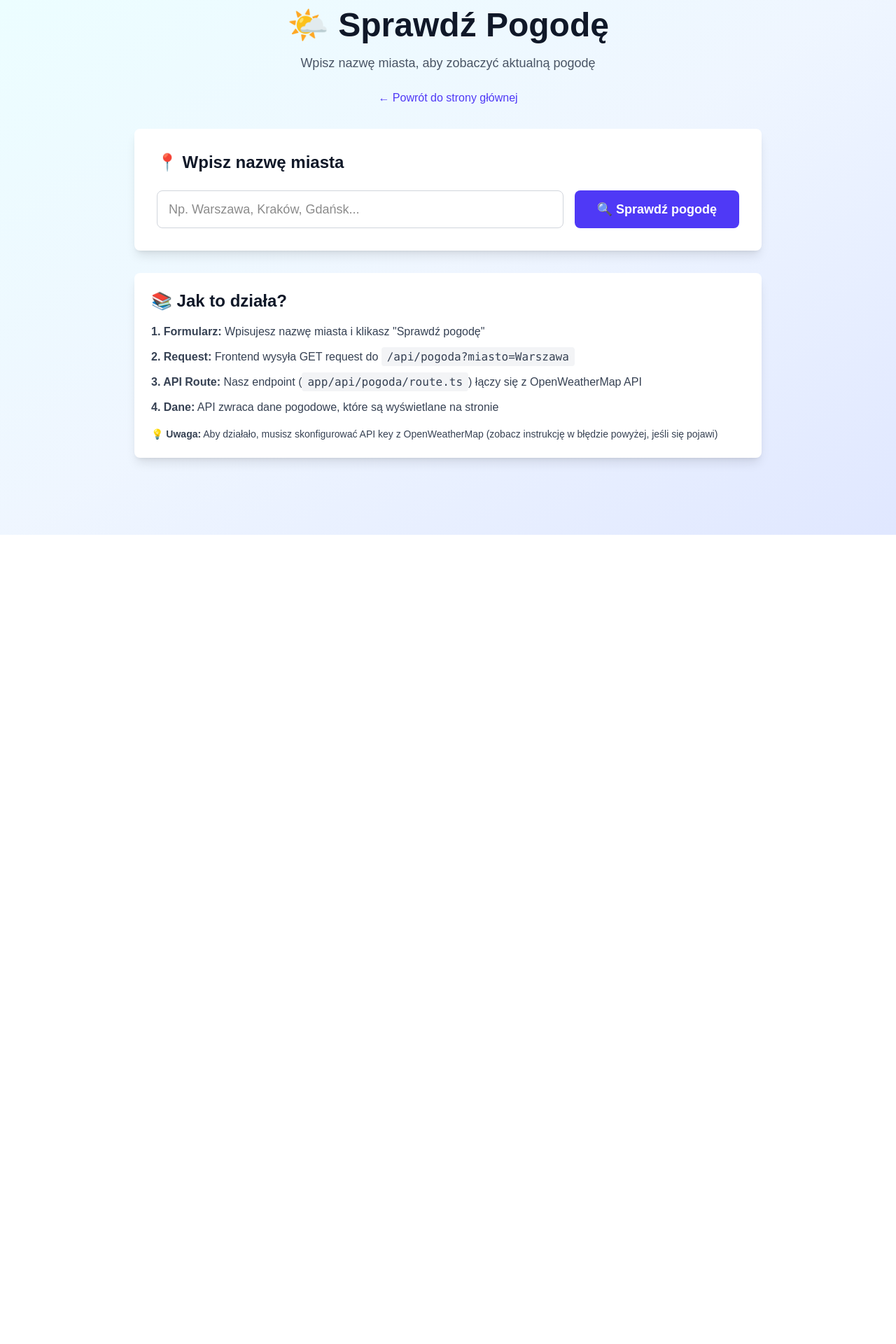
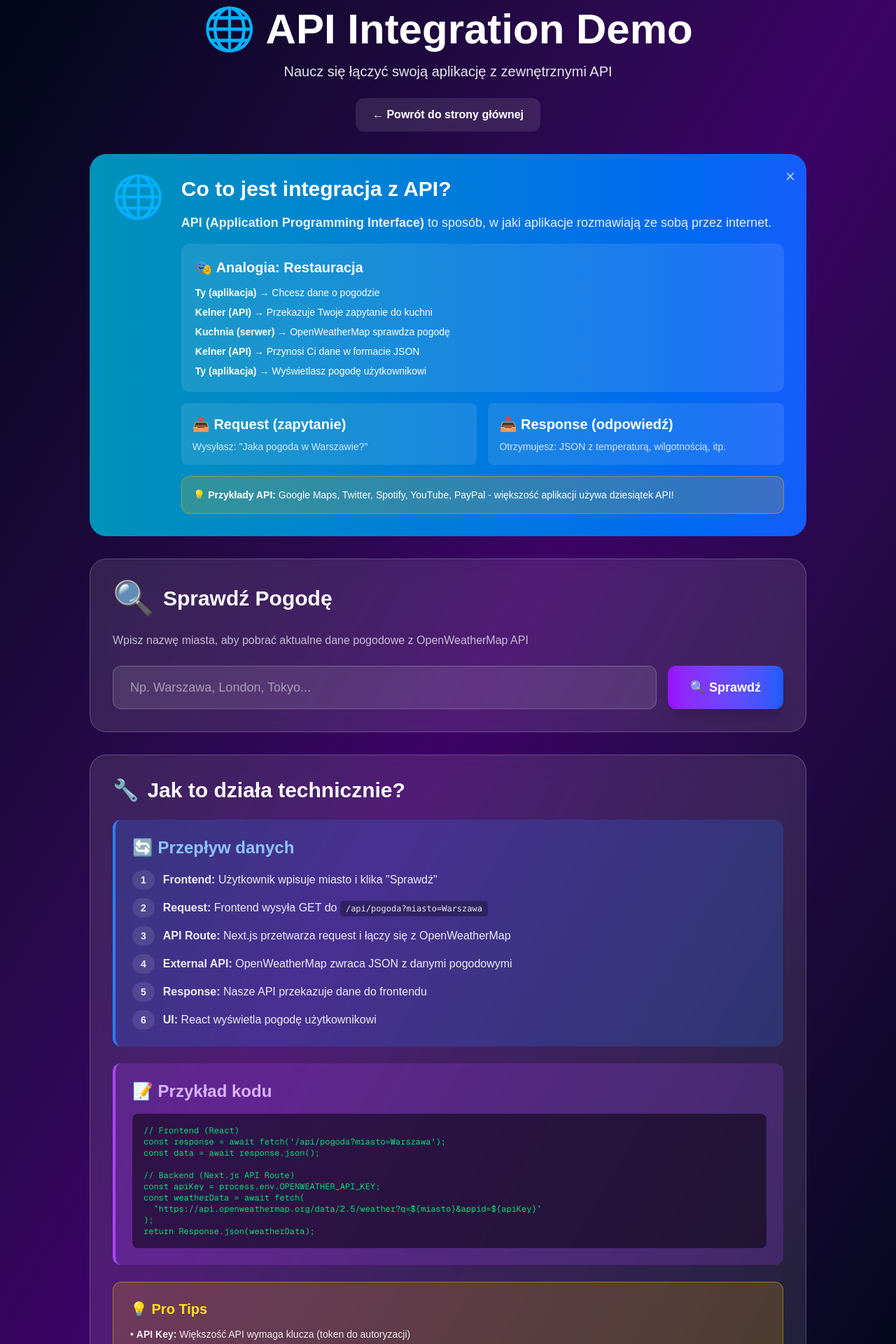
Before and after one commit to KarolSzynkiewicz/JS-react-next-sqllite-demo, a Next.js app: page /pogoda in a window 1280 px wide. Shown: the part 100-2020 px from the top of the page at 70% size. Before the commit the page ends 864 px from the top, so only its background shows below. Built offline with nearby package versions, Linux system fonts and the light colour scheme.

Commit message:
Transform pogoda to educational API Integration demo

```diff
--- a/app/pogoda/page.tsx
+++ b/app/pogoda/page.tsx
@@ -1,28 +1,9 @@
-/**
- * STRONA POGODY - app/pogoda/page.tsx
- *
- * Ta strona pozwala sprawdzić aktualną pogodę dla dowolnego miasta.
- *
- * Jak to działa:
- * 1. Użytkownik wpisuje nazwę miasta w formularzu
- * 2. Formularz wysyła request do /api/pogoda?miasto=Warszawa
- * 3. API route łączy się z OpenWeatherMap API
- * 4. Dane pogodowe są wyświetlane na stronie
- *
- * "use client" - Client Component, ponieważ używa:
- * - useState do przechowywania stanu formularza i danych pogody
- * - event handlers (onSubmit, onChange)
- * - fetch do komunikacji z API
- */
-
 'use client';
 
 import { useState, FormEvent } from 'react';
 import Link from 'next/link';
+import LoadingSpinner from '../components/LoadingSpinner';
 
-/**
- * Typ dla danych pogodowych zwracanych z API
- */
 interface PogodaData {
   success: boolean;
   miasto?: string;
@@ -44,258 +25,253 @@ interface PogodaData {
   };
 }
 
-export default function PogodaPage() {
-  // State dla nazwy miasta w formularzu
+export default function APIIntegrationDemoPage() {
   const [miasto, setMiasto] = useState('');
+  const [pogoda, setPogoda] = useState<PogodaData | null>(null);
+  const [ladowanie, setLadowanie] = useState(false);
+  const [blad, setBlad] = useState<string | null>(null);
+  const [showExplanation, setShowExplanation] = useState(true);
 
-  // State dla danych pogodowych
-  const [pogoda, setPogoda] = useState<PogodaData | null>(null);
+  async function sprawdzPogode(e: FormEvent<HTMLFormElement>) {
+    e.preventDefault();
 
-  // State dla ładowania (pokazuje spinner podczas pobierania danych)
-  const [ladowanie, setLadowanie] = useState(false);
-
-  // State dla błędów
-  const [blad, setBlad] = useState<string | null>(null);
-
-  /**
-   * Funkcja obsługująca wysłanie formularza
-   *
-   * @param e - event formularza (FormEvent)
-   */
-  async function sprawdzPogode(e: FormEvent<HTMLFormElement>) {
-    e.preventDefault(); // Zapobiega domyślnemu przeładowaniu strony
-
-    // Walidacja - sprawdź czy miasto zostało wpisane
     if (!miasto.trim()) {
       setBlad('Proszę wpisać nazwę miasta');
       return;
     }
 
-    // Resetuj poprzednie dane i błędy
     setPogoda(null);
     setBlad(null);
     setLadowanie(true);
 
     try {
-      /**
-       * Wykonaj request do naszego API route
-       *
-       * fetch() - wbudowana funkcja przeglądarki do wykonywania HTTP requests
-       * - Pierwszy parametr: URL endpointu
-       * - encodeURIComponent() - koduje nazwę miasta dla URL (obsługuje polskie znaki)
-       */
       const response = await fetch(`/api/pogoda?miasto=${encodeURIComponent(miasto.trim())}`);
 
-      // Sprawdź czy response jest OK przed parsowaniem JSON
       if (!response.ok) {
-        // Jeśli response nie jest OK, spróbuj sparsować błąd
         try {
           const errorData = await response.json();
-          // Wyświetl szczegółowy błąd z API
-          const bladTekst = errorData.error || errorData.details || `Błąd ${response.status}: ${response.statusText}`;
+          const bladTekst = errorData.error || errorData.details || `Błąd ${response.status}`;
           setBlad(bladTekst);
-
-          // Jeśli jest szczegółowy opis, pokaż go
           if (errorData.details && errorData.details !== bladTekst) {
-            console.error('Szczegóły błędu:', errorData.details);
+            console.error('Szczegóły:', errorData.details);
           }
-        } catch (parseError) {
-          // Jeśli nie można sparsować JSON, użyj domyślnego komunikatu
-          setBlad(`Błąd serwera: ${response.status} ${response.statusText}. Sprawdź konsolę przeglądarki (F12) dla szczegółów.`);
-          console.error('Błąd parsowania odpowiedzi:', parseError);
+        } catch {
+          setBlad(`Błąd serwera: ${response.status}. Sprawdź konsolę (F12)`);
         }
         setPogoda(null);
         return;
       }
 
-      // Parsuj odpowiedź JSON tylko jeśli response jest OK
       const data: PogodaData = await response.json();
 
-      // Sprawdź czy request się powiódł
       if (data.success) {
         setPogoda(data);
         setBlad(null);
       } else {
-        // Jeśli API zwróciło błąd
-        setBlad(data.error || 'Nie udało się pobrać danych pogodowych');
+        setBlad(data.error || 'Nie udało się pobrać pogody');
         setPogoda(null);
       }
 
     } catch (error) {
-      // Obsługa błędów sieciowych (np. brak internetu)
       console.error('Błąd:', error);
-      setBlad('Błąd połączenia z serwerem. Sprawdź połączenie internetowe.');
+      setBlad('Błąd połączenia. Sprawdź internet.');
       setPogoda(null);
     } finally {
-      // Zawsze wyłącz loading, niezależnie od wyniku
       setLadowanie(false);
     }
   }
 
   return (
-    <div className="min-h-screen bg-gradient-to-br from-cyan-50 via-blue-50 to-indigo-100 dark:from-gray-900 dark:via-gray-800 dark:to-gray-900 py-12 px-4">
-      <div className="max-w-4xl mx-auto">
+    <div className="min-h-screen bg-gradient-to-br from-slate-950 via-purple-950 to-slate-950 py-12 px-4">
+      <div className="max-w-5xl mx-auto">
 
-        {/* Nagłówek */}
+        {/* Hero Header */}
         <div className="text-center mb-8">
-          <h1 className="text-5xl font-bold text-gray-900 dark:text-white mb-4">
-            🌤️ Sprawdź Pogodę
+          <h1 className="text-5xl md:text-6xl font-black text-white mb-4">
+            🌐 API Integration Demo
           </h1>
-          <p className="text-lg text-gray-600 dark:text-gray-300 mb-6">
-            Wpisz nazwę miasta, aby zobaczyć aktualną pogodę
+          <p className="text-xl text-white/90 mb-6">
+            Naucz się łączyć swoją aplikację z zewnętrznymi API
           </p>
           <Link
             href="/"
-            className="text-indigo-600 dark:text-indigo-400 hover:underline"
+            className="inline-block px-6 py-3 bg-white/10 hover:bg-white/20 text-white rounded-xl font-semibold transition-all"
           >
             ← Powrót do strony głównej
           </Link>
         </div>
 
-        {/* Formularz */}
-        <div className="bg-white dark:bg-gray-800 rounded-lg shadow-lg p-8 mb-8">
-          <h2 className="text-2xl font-semibold text-gray-900 dark:text-white mb-6">
-            📍 Wpisz nazwę miasta
+        {/* What is API Integration */}
+        {showExplanation && (
+          <div className="bg-gradient-to-r from-cyan-600 to-blue-600 rounded-3xl p-8 mb-8 relative">
+            <button
+              onClick={() => setShowExplanation(false)}
+              className="absolute top-4 right-4 text-white/70 hover:text-white text-2xl"
+            >
+              ×
+            </button>
+            <div className="flex items-start gap-6">
+              <span className="text-6xl">🌐</span>
+              <div className="flex-1 text-white">
+                <h2 className="text-3xl font-black mb-4">Co to jest integracja z API?</h2>
+                <p className="text-lg mb-4 opacity-90">
+                  <strong>API (Application Programming Interface)</strong> to sposób, w jaki aplikacje
+                  rozmawiają ze sobą przez internet.
+                </p>
+                <div className="bg-white/10 rounded-xl p-5 mb-4">
+                  <h3 className="text-xl font-bold mb-3">🎭 Analogia: Restauracja</h3>
+                  <div className="space-y-2 text-sm">
+                    <p><strong>Ty (aplikacja)</strong> → Chcesz dane o pogodzie</p>
+                    <p><strong>Kelner (API)</strong> → Przekazuje Twoje zapytanie do kuchni</p>
+                    <p><strong>Kuchnia (serwer)</strong> → OpenWeatherMap sprawdza pogodę</p>
+                    <p><strong>Kelner (API)</strong> → Przynosi Ci dane w formacie JSON</p>
+                    <p><strong>Ty (aplikacja)</strong> → Wyświetlasz pogodę użytkownikowi</p>
+                  </div>
+                </div>
+                <div className="grid md:grid-cols-2 gap-4">
+                  <div className="bg-white/10 rounded-lg p-4">
+                    <div className="text-xl mb-2">📤 <strong>Request (zapytanie)</strong></div>
+                    <p className="text-sm opacity-80">
+                      Wysyłasz: "Jaka pogoda w Warszawie?"
+                    </p>
+                  </div>
+                  <div className="bg-white/10 rounded-lg p-4">
+                    <div className="text-xl mb-2">📥 <strong>Response (odpowiedź)</strong></div>
+                    <p className="text-sm opacity-80">
+                      Otrzymujesz: JSON z temperaturą, wilgotnością, itp.
+                    </p>
+                  </div>
+                </div>
+                <div className="mt-4 bg-yellow-500/20 rounded-xl p-4 border border-yellow-500/50">
+                  <p className="text-sm">
+                    <strong>💡 Przykłady API:</strong> Google Maps, Twitter, Spotify, YouTube,
+                    PayPal - większość aplikacji używa dziesiątek API!
+                  </p>
+                </div>
+              </div>
+            </div>
+          </div>
+        )}
+
+        {/* Search Form */}
+        <div className="bg-white/10 backdrop-blur-lg rounded-3xl p-8 mb-8 border border-white/20">
+          <div className="flex items-center gap-3 mb-6">
+            <span className="text-5xl">🔍</span>
+            <h2 className="text-3xl font-black text-white">
+              Sprawdź Pogodę
             </h2>
+          </div>
+          <p className="text-white/70 mb-6">
+            Wpisz nazwę miasta, aby pobrać aktualne dane pogodowe z OpenWeatherMap API
+          </p>
 
-          <form onSubmit={sprawdzPogode} className="space-y-4">
-            <div className="flex gap-4">
-              {/*
-                Input do wpisania nazwy miasta
-                - value={miasto} - kontrolowany input (wartość z state)
-                - onChange - aktualizuje state przy każdej zmianie
-                - required - walidacja HTML5
-              */}
+          <form onSubmit={sprawdzPogode} className="flex gap-4">
             <input
               type="text"
               value={miasto}
               onChange={(e) => setMiasto(e.target.value)}
-                placeholder="Np. Warszawa, Kraków, Gdańsk..."
-                className="flex-1 px-4 py-3 border border-gray-300 rounded-lg focus:ring-2 focus:ring-indigo-500 focus:border-transparent dark:bg-gray-700 dark:border-gray-600 dark:text-white text-lg"
+              placeholder="Np. Warszawa, London, Tokyo..."
+              className="flex-1 px-6 py-4 bg-white/10 border border-white/20 rounded-xl text-white placeholder-white/50 focus:outline-none focus:ring-2 focus:ring-purple-500 text-lg"
               required
               disabled={ladowanie}
             />
-
-              {/*
-                Przycisk do wysłania formularza
-                - type="submit" - wysyła formularz przy kliknięciu
-                - disabled={ladowanie} - wyłączony podczas ładowania
-              */}
             <button
               type="submit"
               disabled={ladowanie}
-                className="px-8 py-3 bg-indigo-600 text-white rounded-lg font-semibold hover:bg-indigo-700 disabled:opacity-50 disabled:cursor-not-allowed transition-colors text-lg"
+              className="px-8 py-4 bg-gradient-to-r from-purple-600 to-blue-600 text-white rounded-xl font-bold hover:from-purple-700 hover:to-blue-700 disabled:opacity-50 transition-all transform hover:scale-105 shadow-xl text-lg"
             >
-                {ladowanie ? '⏳ Sprawdzam...' : '🔍 Sprawdź pogodę'}
+              {ladowanie ? '⏳' : '🔍'} {ladowanie ? 'Sprawdzam...' : 'Sprawdź'}
             </button>
+          </form>
+
+          {ladowanie && (
+            <div className="mt-6 flex justify-center">
+              <LoadingSpinner size="md" text="Pobieranie danych z API..." />
             </div>
-          </form>
+          )}
         </div>
 
-        {/* Wyświetlanie błędów */}
+        {/* Error Display */}
         {blad && (
-          <div className="bg-red-100 dark:bg-red-900/30 border border-red-400 dark:border-red-700 text-red-800 dark:text-red-300 px-6 py-4 rounded-lg mb-8">
-            <h3 className="font-semibold mb-2">❌ Błąd</h3>
-            <p className="mb-2">{blad}</p>
+          <div className="bg-red-500/20 border-2 border-red-500 rounded-2xl p-6 mb-8 animate-fadeIn">
+            <h3 className="font-bold text-red-300 text-xl mb-3 flex items-center gap-2">
+              <span>❌</span> Błąd
+            </h3>
+            <p className="text-red-200 mb-3">{blad}</p>
 
-            {/* Wskazówka dla polskich miast */}
             {blad.includes('Nie znaleziono') && (
-              <div className="mt-3 pt-3 border-t border-red-300 dark:border-red-700">
-                <p className="text-sm font-semibold mb-1">💡 Wskazówka:</p>
-                <p className="text-sm">
-                  Dla polskich miast spróbuj użyć angielskiej nazwy:
-                </p>
-                <ul className="text-sm list-disc list-inside mt-1 space-y-1">
+              <div className="mt-4 pt-4 border-t border-red-500/50">
+                <p className="text-red-200 font-semibold mb-2">💡 Wskazówka dla polskich miast:</p>
+                <p className="text-red-200 text-sm">Spróbuj bez polskich znaków:</p>
+                <ul className="text-red-200 text-sm list-disc list-inside mt-2 space-y-1">
                   <li>"Gdańsk" → "Gdansk"</li>
                   <li>"Kraków" → "Krakow"</li>
                   <li>"Łódź" → "Lodz"</li>
-                  <li>"Wrocław" → "Wroclaw"</li>
                 </ul>
-              </div>
-            )}
-
-            {/* Jeśli błąd dotyczy konfiguracji API key, pokaż instrukcję */}
-            {pogoda?.instrukcja && (
-              <div className="mt-4 pt-4 border-t border-red-300 dark:border-red-700">
-                <h4 className="font-semibold mb-2">📝 Instrukcja konfiguracji:</h4>
-                <ol className="list-decimal list-inside space-y-1 text-sm">
-                  <li>{pogoda.instrukcja.krok1}</li>
-                  <li>{pogoda.instrukcja.krok2}</li>
-                  <li>{pogoda.instrukcja.krok3}</li>
-                  <li>{pogoda.instrukcja.krok4}</li>
-                </ol>
               </div>
             )}
           </div>
         )}
 
-        {/* Wyświetlanie danych pogodowych */}
+        {/* Weather Display */}
         {pogoda && pogoda.success && (
-          <div className="bg-white dark:bg-gray-800 rounded-lg shadow-lg p-8">
-            <div className="text-center mb-6">
-              <h2 className="text-3xl font-bold text-gray-900 dark:text-white mb-2">
-                {pogoda.miasto}
+          <div className="bg-white/10 backdrop-blur-lg rounded-3xl p-8 border border-white/20 animate-fadeIn">
+            <div className="text-center mb-8">
+              <h2 className="text-4xl font-black text-white mb-2">
+                📍 {pogoda.miasto}
                 {pogoda.kraj && (
-                  <span className="text-xl text-gray-600 dark:text-gray-400 ml-2">
-                    ({pogoda.kraj})
+                  <span className="text-2xl text-white/70 ml-3">
+                    {pogoda.kraj}
                   </span>
                 )}
               </h2>
 
-              {/* Ikona pogody */}
               {pogoda.ikonaUrl && (
                 <img
                   src={pogoda.ikonaUrl}
-                  alt={pogoda.opis || 'Ikona pogody'}
-                  className="mx-auto my-4"
+                  alt={pogoda.opis}
+                  className="mx-auto my-6 w-32 h-32"
                 />
               )}
 
-              {/* Temperatura - najważniejsza informacja */}
-              <div className="text-6xl font-bold text-indigo-600 dark:text-indigo-400 mb-2">
+              <div className="text-7xl font-black bg-gradient-to-r from-purple-400 to-blue-400 bg-clip-text text-transparent mb-3">
                 {pogoda.temperatura}°C
               </div>
 
-              {/* Opis pogody */}
-              <p className="text-xl text-gray-600 dark:text-gray-400 capitalize mb-6">
+              <p className="text-2xl text-white/80 capitalize">
                 {pogoda.opis}
               </p>
             </div>
 
-            {/* Szczegółowe informacje - grid */}
             <div className="grid grid-cols-2 md:grid-cols-4 gap-4">
-              <div className="bg-gray-50 dark:bg-gray-700 rounded-lg p-4 text-center">
-                <div className="text-sm text-gray-600 dark:text-gray-400 mb-1">
-                  🌡️ Odczuwalna
-                </div>
-                <div className="text-xl font-semibold text-gray-900 dark:text-white">
+              <div className="bg-white/5 rounded-xl p-5 text-center border border-white/10">
+                <div className="text-3xl mb-2">🌡️</div>
+                <div className="text-white/60 text-sm mb-1">Odczuwalna</div>
+                <div className="text-2xl font-bold text-white">
                   {pogoda.temperaturaOdczuwalna}°C
                 </div>
               </div>
 
-              <div className="bg-gray-50 dark:bg-gray-700 rounded-lg p-4 text-center">
-                <div className="text-sm text-gray-600 dark:text-gray-400 mb-1">
-                  💧 Wilgotność
-                </div>
-                <div className="text-xl font-semibold text-gray-900 dark:text-white">
+              <div className="bg-white/5 rounded-xl p-5 text-center border border-white/10">
+                <div className="text-3xl mb-2">💧</div>
+                <div className="text-white/60 text-sm mb-1">Wilgotność</div>
+                <div className="text-2xl font-bold text-white">
                   {pogoda.wilgotnosc}%
                 </div>
               </div>
 
-              <div className="bg-gray-50 dark:bg-gray-700 rounded-lg p-4 text-center">
-                <div className="text-sm text-gray-600 dark:text-gray-400 mb-1">
-                  💨 Wiatr
-                </div>
-                <div className="text-xl font-semibold text-gray-900 dark:text-white">
+              <div className="bg-white/5 rounded-xl p-5 text-center border border-white/10">
+                <div className="text-3xl mb-2">💨</div>
+                <div className="text-white/60 text-sm mb-1">Wiatr</div>
+                <div className="text-2xl font-bold text-white">
                   {pogoda.predkoscWiatru} m/s
                 </div>
               </div>
 
-              <div className="bg-gray-50 dark:bg-gray-700 rounded-lg p-4 text-center">
-                <div className="text-sm text-gray-600 dark:text-gray-400 mb-1">
-                  📊 Ciśnienie
-                </div>
-                <div className="text-xl font-semibold text-gray-900 dark:text-white">
+              <div className="bg-white/5 rounded-xl p-5 text-center border border-white/10">
+                <div className="text-3xl mb-2">📊</div>
+                <div className="text-white/60 text-sm mb-1">Ciśnienie</div>
+                <div className="text-2xl font-bold text-white">
                   {pogoda.cisnienie} hPa
                 </div>
               </div>
@@ -303,27 +279,71 @@ export default function PogodaPage() {
           </div>
         )}
 
-        {/* Sekcja wyjaśniająca */}
-        <div className="mt-8 bg-white dark:bg-gray-800 rounded-lg shadow-lg p-6">
-          <h2 className="text-2xl font-semibold text-gray-900 dark:text-white mb-4">
-            📚 Jak to działa?
+        {/* Technical Explanation */}
+        <div className="mt-8 bg-white/10 backdrop-blur-lg rounded-3xl p-8 border border-white/20">
+          <h2 className="text-3xl font-black text-white mb-6 flex items-center gap-3">
+            <span>🔧</span> Jak to działa technicznie?
           </h2>
-          <div className="space-y-3 text-gray-700 dark:text-gray-300">
-            <p>
-              <strong>1. Formularz:</strong> Wpisujesz nazwę miasta i klikasz "Sprawdź pogodę"
-            </p>
-            <p>
-              <strong>2. Request:</strong> Frontend wysyła GET request do <code className="bg-gray-100 dark:bg-gray-700 px-2 py-1 rounded">/api/pogoda?miasto=Warszawa</code>
-            </p>
-            <p>
-              <strong>3. API Route:</strong> Nasz endpoint (<code className="bg-gray-100 dark:bg-gray-700 px-2 py-1 rounded">app/api/pogoda/route.ts</code>) łączy się z OpenWeatherMap API
-            </p>
-            <p>
-              <strong>4. Dane:</strong> API zwraca dane pogodowe, które są wyświetlane na stronie
-            </p>
-            <p className="mt-4 text-sm">
-              💡 <strong>Uwaga:</strong> Aby działało, musisz skonfigurować API key z OpenWeatherMap (zobacz instrukcję w błędzie powyżej, jeśli się pojawi)
-            </p>
+
+          <div className="space-y-6">
+            <div className="bg-blue-500/20 rounded-xl p-6 border-l-4 border-blue-500">
+              <h3 className="text-2xl font-bold text-blue-300 mb-4">🔄 Przepływ danych</h3>
+              <div className="space-y-3 text-white/90">
+                <div className="flex items-center gap-3">
+                  <span className="bg-white/10 px-3 py-1 rounded-full text-sm font-bold">1</span>
+                  <span><strong>Frontend:</strong> Użytkownik wpisuje miasto i klika "Sprawdź"</span>
+                </div>
+                <div className="flex items-center gap-3">
+                  <span className="bg-white/10 px-3 py-1 rounded-full text-sm font-bold">2</span>
+                  <span><strong>Request:</strong> Frontend wysyła GET do <code className="bg-black/30 px-2 py-1 rounded text-xs">/api/pogoda?miasto=Warszawa</code></span>
+                </div>
+                <div className="flex items-center gap-3">
+                  <span className="bg-white/10 px-3 py-1 rounded-full text-sm font-bold">3</span>
+                  <span><strong>API Route:</strong> Next.js przetwarza request i łączy się z OpenWeatherMap</span>
+                </div>
+                <div className="flex items-center gap-3">
+                  <span className="bg-white/10 px-3 py-1 rounded-full text-sm font-bold">4</span>
+                  <span><strong>External API:</strong> OpenWeatherMap zwraca JSON z danymi pogodowymi</span>
+                </div>
+                <div className="flex items-center gap-3">
+                  <span className="bg-white/10 px-3 py-1 rounded-full text-sm font-bold">5</span>
+                  <span><strong>Response:</strong> Nasze API przekazuje dane do frontendu</span>
+                </div>
+                <div className="flex items-center gap-3">
+                  <span className="bg-white/10 px-3 py-1 rounded-full text-sm font-bold">6</span>
+                  <span><strong>UI:</strong> React wyświetla pogodę użytkownikowi</span>
+                </div>
+              </div>
+            </div>
+
+            <div className="bg-purple-500/20 rounded-xl p-6 border-l-4 border-purple-500">
+              <h3 className="text-2xl font-bold text-purple-300 mb-4">📝 Przykład kodu</h3>
+              <div className="bg-black/50 rounded-lg p-4 overflow-x-auto">
+                <pre className="text-xs text-green-400 font-mono">
+{`// Frontend (React)
+const response = await fetch('/api/pogoda?miasto=Warszawa');
+const data = await response.json();
+
+// Backend (Next.js API Route)
+const apiKey = process.env.OPENWEATHER_API_KEY;
+const weatherData = await fetch(
+  \`https://api.openweathermap.org/data/2.5/weather?q=\${miasto}&appid=\${apiKey}\`
+);
+return Response.json(weatherData);`}
+                </pre>
+              </div>
+            </div>
+
+            <div className="bg-yellow-500/20 rounded-xl p-6 border border-yellow-500/50">
+              <h3 className="text-xl font-bold text-yellow-300 mb-3">💡 Pro Tips</h3>
+              <ul className="space-y-2 text-white/90 text-sm">
+                <li>• <strong>API Key:</strong> Większość API wymaga klucza (token do autoryzacji)</li>
+                <li>• <strong>Rate Limiting:</strong> API często limitują liczbę requestów (np. 60/min)</li>
+                <li>• <strong>Error Handling:</strong> Zawsze obsługuj błędy (brak internetu, błędne dane, limit)</li>
+                <li>• <strong>Caching:</strong> W produkcji cachuj odpowiedzi żeby oszczędzić requesty</li>
+                <li>• <strong>Environment Variables:</strong> Przechowuj API keys w <code className="bg-black/30 px-1 rounded">.env</code> (bezpieczeństwo!)</li>
+              </ul>
+            </div>
           </div>
         </div>
       </div>
```
Lines whose indentation alone changed are shown as unchanged.
